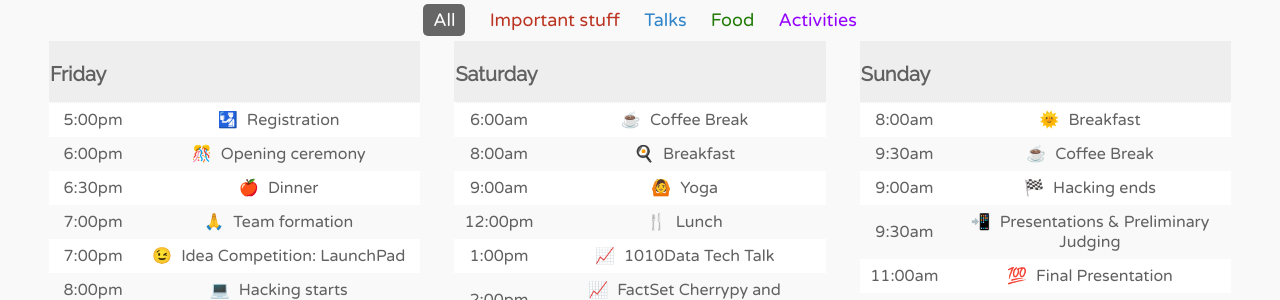
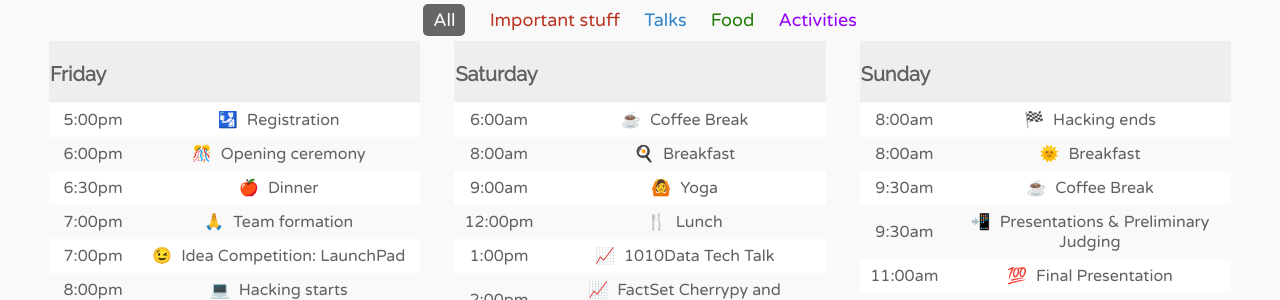
Before and after one commit to RocHack/rochack.org, a Jekyll site: the page dandyhacks/hackathon.html, which Jekyll copies as it is, in a window 1280 px wide and 900 px high, scrolled down 2156 px. Shown: the part 150-450 px from the top of the window. Built offline with Jekyll 4.4.1, drawn with Linux system fonts in a browser that asks for light colours.

Commit message:
change hacking end time again

```diff
--- a/dandyhacks/hackathon.html
+++ b/dandyhacks/hackathon.html
@@ -221,6 +221,12 @@
             </thead>
 
             <tbody>
+
+                <tr class="f-important">
+                    <td>8:00am</td>
+                    <td><span class="e">🏁</span> Hacking ends</td>
+                </tr>
+
                 <tr class="f-food">
                     <td>8:00am</td>
                     <td><span class="e">🌞</span> Breakfast</td>
@@ -229,11 +235,6 @@
                 <tr class="f-food">
                     <td>9:30am</td>
                     <td><span class="e">☕</span>️ Coffee Break</td>
-                </tr>
-
-                <tr class="f-important">
-                    <td>9:00am</td>
-                    <td><span class="e">🏁</span> Hacking ends</td>
                 </tr>
 
                 <tr class="f-important">
```
